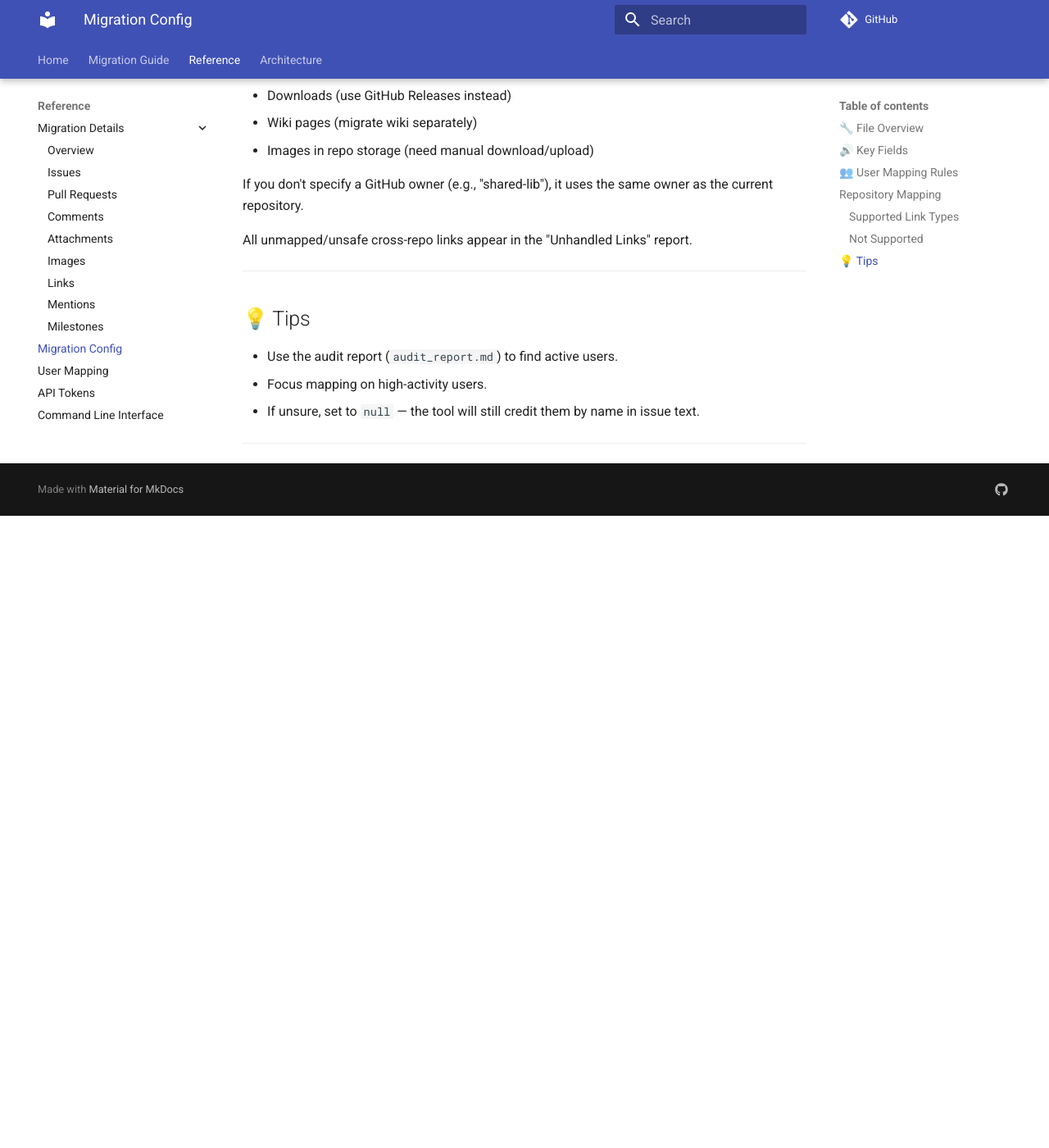
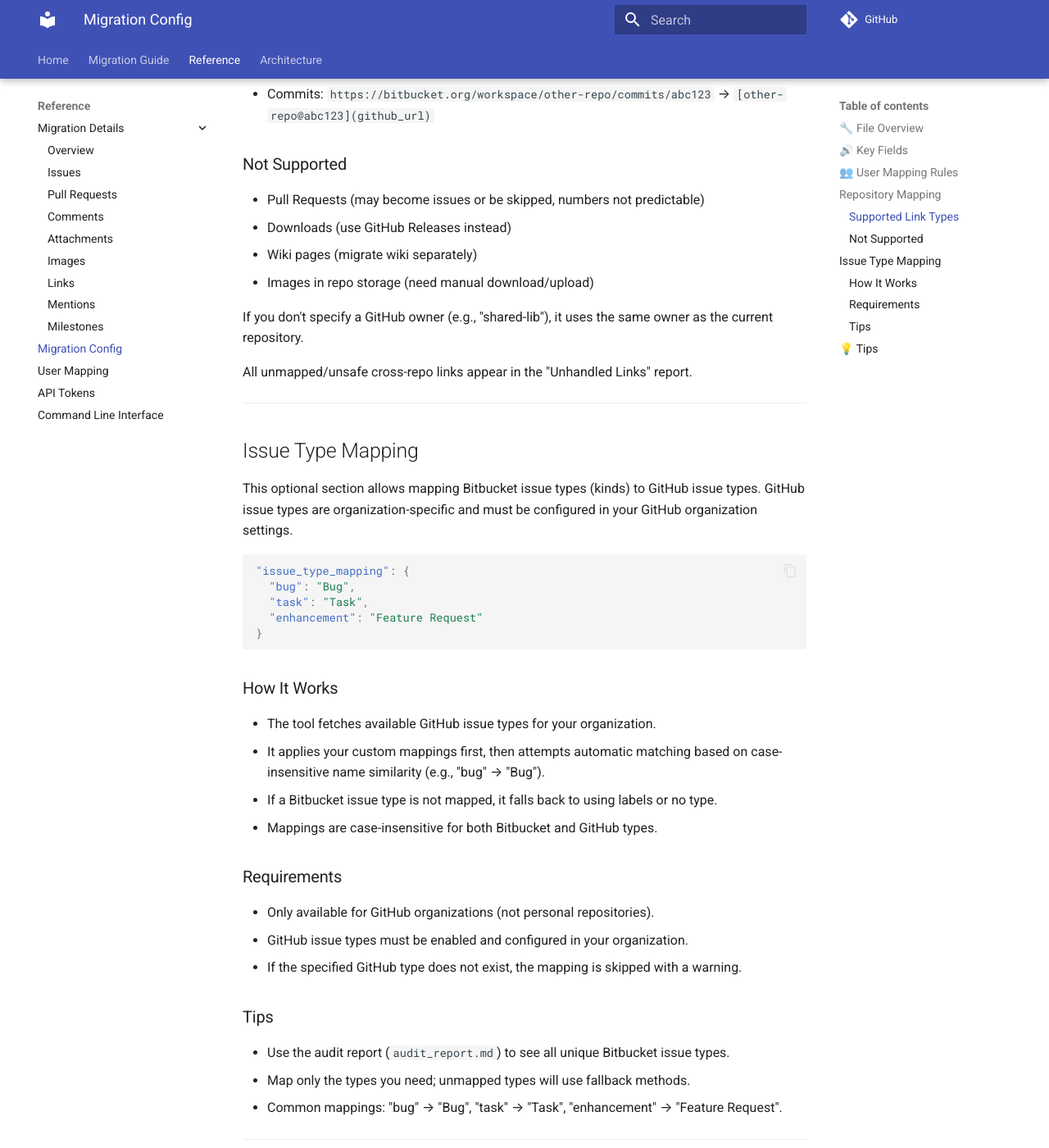
Before and after one commit to fkloosterman/bitbucket-migration, an MkDocs documentation site: the page built from docs/reference/migration_config.md, in a window 1280 px wide and 1400 px high, scrolled down 2605 px. Shown: the whole window at 82% size. Built offline with MkDocs 1.6.1 and Material for MkDocs 9.7.7, drawn with Linux system fonts in a browser that asks for light colours; comment, search, counter and statistics services are not loaded; before the commit the page ends 3234 px from its top, so only the background shows below that; some of the changed text lies outside the part shown.

Commit message:
Add documentation for custom issue type mapping.

````diff
--- a/docs/reference/migration_config.md
+++ b/docs/reference/migration_config.md
@@ -29,6 +29,11 @@
   "repository_mapping": {
     "workspace/other-repo": "github-owner/other-repo",
     "workspace/shared-lib": "shared-lib"
+  },
+  "issue_type_mapping": {
+    "bug": "Bug",
+    "task": "Task",
+    "enhancement": "Feature Request"
   }
 }
 ```
@@ -48,6 +53,7 @@
 | `github.token`        | GitHub PAT           | Must include `repo` scope                              |
 | `user_mapping`        | Mapping table        | Links Bitbucket display names to GitHub usernames      |
 | `repository_mapping`  | Repository mapping   | Maps Bitbucket repositories to GitHub repositories for cross-repo link rewriting |
+| `issue_type_mapping`  | Issue type mapping   | Maps Bitbucket issue types to GitHub issue types       |
 
 ---
 
@@ -100,6 +106,36 @@
 
 ---
 
+## Issue Type Mapping
+
+This optional section allows mapping Bitbucket issue types (kinds) to GitHub issue types. GitHub issue types are organization-specific and must be configured in your GitHub organization settings.
+
+```json
+"issue_type_mapping": {
+  "bug": "Bug",
+  "task": "Task",
+  "enhancement": "Feature Request"
+}
+```
+
+### How It Works
+- The tool fetches available GitHub issue types for your organization.
+- It applies your custom mappings first, then attempts automatic matching based on case-insensitive name similarity (e.g., "bug" → "Bug").
+- If a Bitbucket issue type is not mapped, it falls back to using labels or no type.
+- Mappings are case-insensitive for both Bitbucket and GitHub types.
+
+### Requirements
+- Only available for GitHub organizations (not personal repositories).
+- GitHub issue types must be enabled and configured in your organization.
+- If the specified GitHub type does not exist, the mapping is skipped with a warning.
+
+### Tips
+- Use the audit report (`audit_report.md`) to see all unique Bitbucket issue types.
+- Map only the types you need; unmapped types will use fallback methods.
+- Common mappings: "bug" → "Bug", "task" → "Task", "enhancement" → "Feature Request".
+
+---
+
 ## 💡 Tips
 
 * Use the audit report (`audit_report.md`) to find active users.
````
Also changed, not shown: 1 other file.
